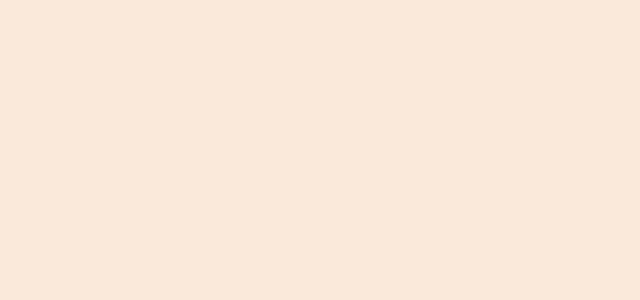
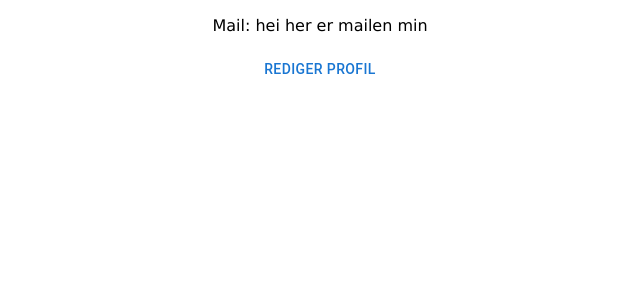
Before and after one commit to fredrikfh/SWAP, a React (Create React App) app in the folder swap/: page / in a window 1280 px wide. Shown: the top 300 px of the page, without its empty margins (320-960 px from the left). Built offline with nearby package versions, Linux system fonts and the light colour scheme.

Commit message:
Jobbet med profil-siden

```diff
--- a/swap/src/App.js
+++ b/swap/src/App.js
@@ -1,9 +1,14 @@
 import React from "react";
 import "./style/styles.css";
 import "date-fns";
+import Profile from "./pages/Profile";
 
 function App() {
-	return <div className="App"></div>;
+	return (
+		<div>
+			<Profile></Profile>
+		</div>
+	);
 }
 
 export default App;
--- /dev/null
+++ b/swap/src/pages/Profile.js
@@ -0,0 +1,42 @@
+import React, { useRef, useState } from "react";
+import Box from "@mui/material/Box";
+import TextField from "@mui/material/TextField";
+import Button from "@mui/material/Button";
+import Grid from "@mui/material/Grid";
+
+function Profile() {
+	//const [name] = useState("navn navnesen");
+	//const [mail] = useState["mail@mail.no"];
+	const [changeMail, setChangeMail] = useState(false);
+	const [mail, setMail] = useState("hei her er mailen min");
+	const mailRef = useRef("");
+
+	const sendValue = () => {
+		setMail(mailRef.current.value);
+		console.log(mail);
+		return console.log(mailRef.current.value);
+	};
+
+	return (
+		<div>
+			<Grid container direction="column" justifyContent="space-evenly" alignItems="center">
+				{changeMail === false && <p>Mail: {mail}</p>}
+				{changeMail === true && (
+					<Box>
+						<TextField
+							inputRef={mailRef}
+							id="mailEdit"
+							label={mail}
+							variant="outlined"
+						/>
+						<Button onClick={sendValue}>Lagre ny mail</Button>
+					</Box>
+				)}
+
+				<Button onClick={() => setChangeMail(!changeMail)}>Rediger profil</Button>
+			</Grid>
+		</div>
+	);
+}
+
+export default Profile;
--- a/swap/src/style/styles.css
+++ b/swap/src/style/styles.css
@@ -1,3 +1,5 @@
 body {
-	background-color: #fae9da;
+	background-color: white;
+	font-family: "Lucida Sans", "Lucida Sans Regular", "Lucida Grande", "Lucida Sans Unicode",
+		Geneva, Verdana, sans-serif;
 }
```
